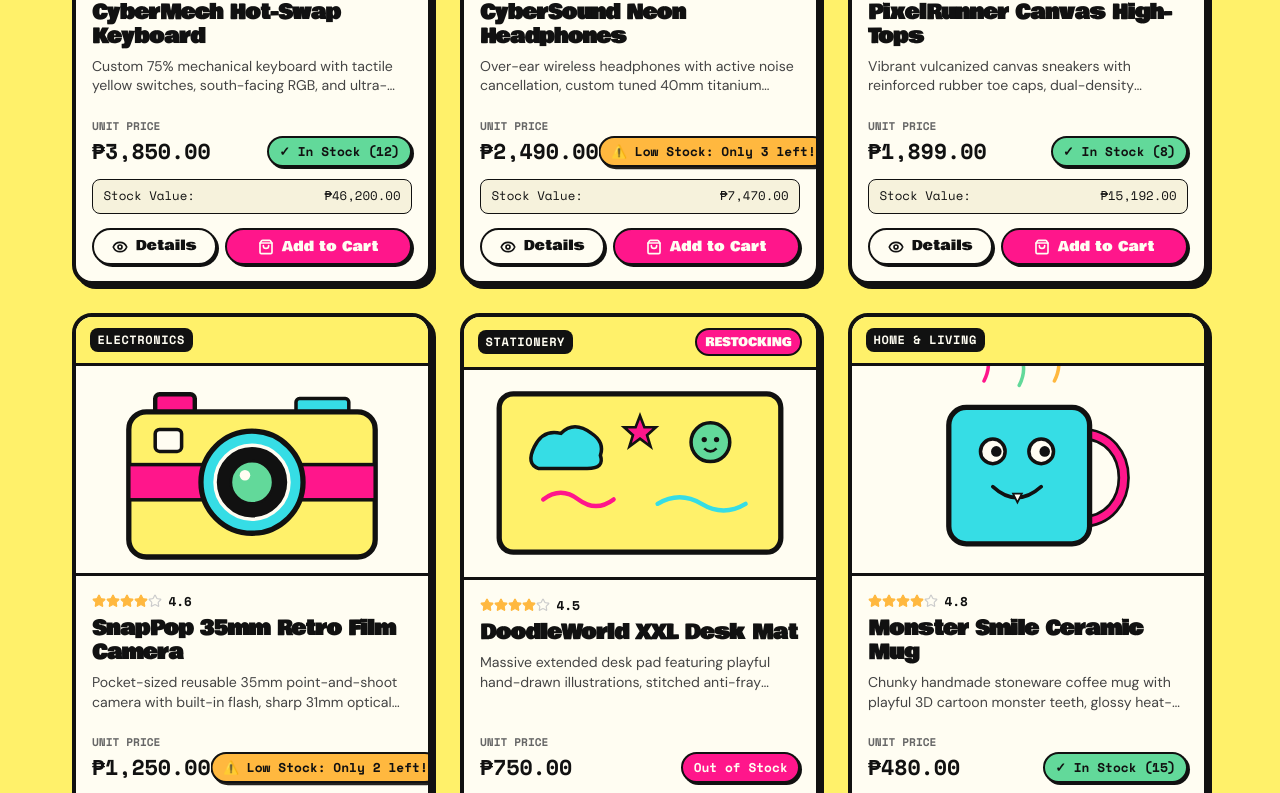
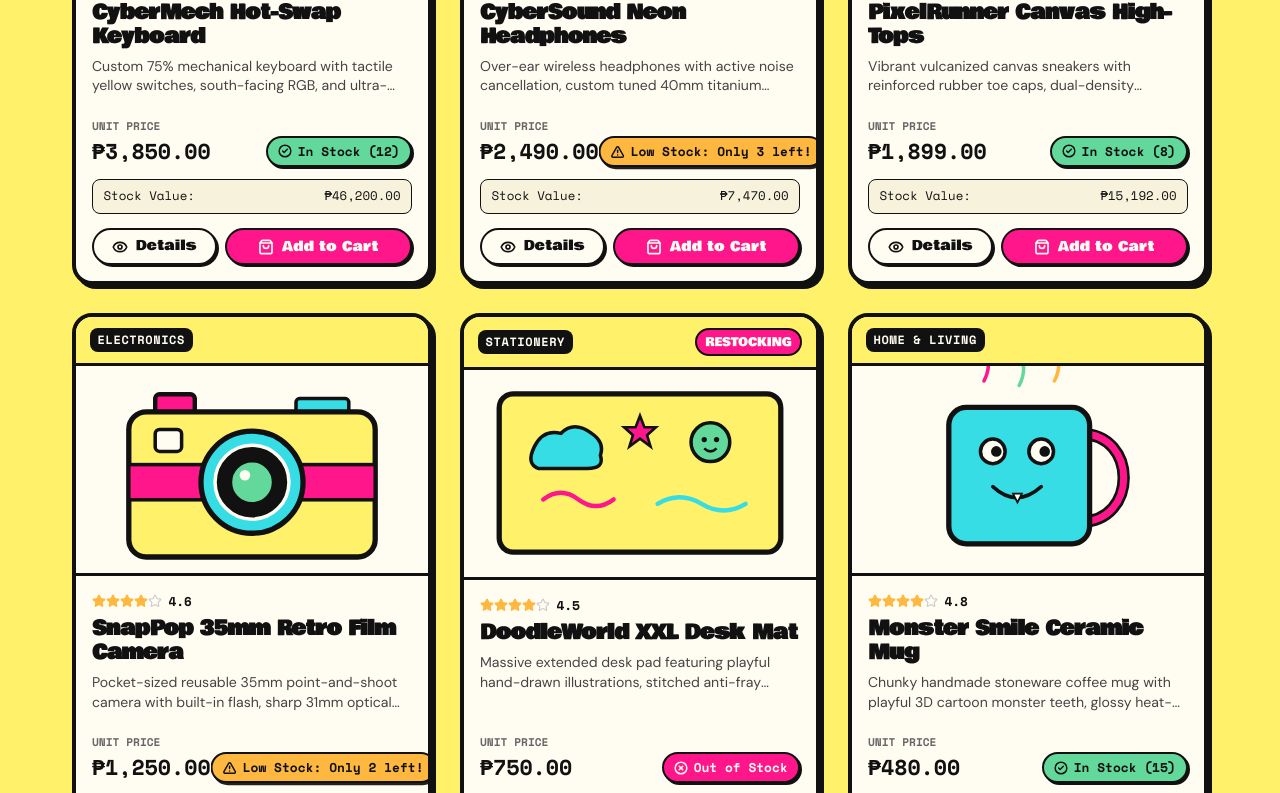
Before and after one commit to Lacastezy01/PreFinal-ProductApp, a React (Vite) app: page / in a window 1280 px wide. Shown: the part 1416-2209 px from the top of the page. Built offline with nearby package versions, Linux system fonts and the light colour scheme; a web font is replaced by a local one.

Commit message:
calculate cart totals and display stock status

```diff
--- a/src/components/CartSummary.tsx
+++ b/src/components/CartSummary.tsx
@@ -1,8 +1,12 @@
-import React from 'react';
+import React, { useMemo } from 'react';
 import { CartItem } from '../types/product';
 import { formatPeso } from '../utils/currency';
-import { calculateCartTotal, calculateTotalUnits, calculateDistinctItemsCount } from '../utils/calculations';
-import { ShoppingCart, CheckCircle, ArrowRight } from 'lucide-react';
+import {
+  calculateCartTotal,
+  calculateTotalUnits,
+  calculateDistinctItemsCount
+} from '../utils/calculations';
+import { ShoppingCart, CheckCircle, ArrowRight, ShieldCheck, Tag } from 'lucide-react';
 import { Link } from 'react-router-dom';
 
 export interface CartSummaryProps {
@@ -11,9 +15,10 @@ export interface CartSummaryProps {
 }
 
 export const CartSummary: React.FC<CartSummaryProps> = ({ cartItems, onCheckout }) => {
-  const distinctItems = calculateDistinctItemsCount(cartItems);
-  const totalUnits = calculateTotalUnits(cartItems);
-  const overallTotal = calculateCartTotal(cartItems);
+  // Use useMemo for optimal reactive derivation of totals
+  const distinctItems = useMemo(() => calculateDistinctItemsCount(cartItems), [cartItems]);
+  const totalUnits = useMemo(() => calculateTotalUnits(cartItems), [cartItems]);
+  const overallTotal = useMemo(() => calculateCartTotal(cartItems), [cartItems]);
 
   return (
     <div className="cart-summary-box">
@@ -24,22 +29,34 @@ export const CartSummary: React.FC<CartSummaryProps> = ({ cartItems, onCheckout
 
       <div className="summary-breakdown">
         <div className="summary-row">
-          <span className="summary-label">Distinct Items:</span>
-          <span className="summary-value">{distinctItems} items</span>
+          <span className="summary-label">Distinct Products:</span>
+          <span className="summary-value">{distinctItems} item{distinctItems === 1 ? '' : 's'}</span>
         </div>
         <div className="summary-row">
-          <span className="summary-label">Total Units:</span>
-          <span className="summary-value">{totalUnits} units</span>
+          <span className="summary-label">Total Selected Units:</span>
+          <span className="summary-value">{totalUnits} unit{totalUnits === 1 ? '' : 's'}</span>
+        </div>
+        <div className="summary-row">
+          <span className="summary-label">Subtotal of Items:</span>
+          <span className="summary-value">{formatPeso(overallTotal)}</span>
         </div>
         <div className="summary-row summary-row--shipping">
           <span className="summary-label">Standard Shipping:</span>
-          <span className="summary-value text-green">FREE (Student Exam Promo)</span>
+          <span className="summary-value text-green">FREE (Exam Promo)</span>
+        </div>
+
+        <div className="summary-coupon-badge">
+          <Tag size={14} />
+          <span>CCDI-PREFINAL-PROMO APPLIED</span>
         </div>
 
         <div className="summary-divider" />
 
         <div className="summary-row summary-row--total">
-          <span className="summary-total-label">OVERALL TOTAL:</span>
+          <div className="summary-total-heading">
+            <span className="summary-total-label">OVERALL TOTAL:</span>
+            <span className="summary-total-subtext">All Philippine Peso taxes included</span>
+          </div>
           <span className="summary-total-amount">{formatPeso(overallTotal)}</span>
         </div>
       </div>
@@ -50,7 +67,7 @@ export const CartSummary: React.FC<CartSummaryProps> = ({ cartItems, onCheckout
             type="button"
             onClick={onCheckout}
             disabled={cartItems.length === 0}
-            className="btn btn--primary btn--full"
+            className="btn btn--primary btn--full btn--lg"
           >
             <CheckCircle size={20} strokeWidth={2.5} />
             <span>CONFIRM & CHECKOUT</span>
@@ -58,13 +75,18 @@ export const CartSummary: React.FC<CartSummaryProps> = ({ cartItems, onCheckout
         ) : (
           <Link
             to="/cart"
-            className="btn btn--primary btn--full"
+            className="btn btn--primary btn--full btn--lg"
           >
             <span>REVIEW IN CART</span>
             <ArrowRight size={20} strokeWidth={2.5} />
           </Link>
         )}
       </div>
+
+      <div className="summary-trust-badge">
+        <ShieldCheck size={16} className="text-green" />
+        <span>Calculated via React Hooks & JavaScript .reduce()</span>
+      </div>
     </div>
   );
 };
--- a/src/components/StockBadge.tsx
+++ b/src/components/StockBadge.tsx
@@ -1,30 +1,51 @@
 import React from 'react';
+import { AlertTriangle, CheckCircle2, XCircle } from 'lucide-react';
 
 export interface StockBadgeProps {
   quantity: number;
   className?: string;
+  showIcon?: boolean;
 }
 
-export const StockBadge: React.FC<StockBadgeProps> = ({ quantity, className = '' }) => {
+export const StockBadge: React.FC<StockBadgeProps> = ({
+  quantity,
+  className = '',
+  showIcon = true
+}) => {
   if (quantity === 0) {
     return (
-      <span className={`stock-badge stock-badge--out ${className}`}>
-        Out of Stock
+      <span
+        className={`stock-badge stock-badge--out ${className}`}
+        role="status"
+        aria-label="Product is out of stock"
+      >
+        {showIcon && <XCircle size={14} strokeWidth={2.5} />}
+        <span>Out of Stock</span>
       </span>
     );
   }
 
   if (quantity < 5) {
     return (
-      <span className={`stock-badge stock-badge--low ${className}`}>
-        ⚠️ Low Stock: Only {quantity} left!
+      <span
+        className={`stock-badge stock-badge--low ${className}`}
+        role="status"
+        aria-label={`Low stock alert: only ${quantity} units remaining`}
+      >
+        {showIcon && <AlertTriangle size={14} strokeWidth={2.5} />}
+        <span>Low Stock: Only {quantity} left!</span>
       </span>
     );
   }
 
   return (
-    <span className={`stock-badge stock-badge--in ${className}`}>
-      ✓ In Stock ({quantity})
+    <span
+      className={`stock-badge stock-badge--in ${className}`}
+      role="status"
+      aria-label={`In stock: ${quantity} units available`}
+    >
+      {showIcon && <CheckCircle2 size={14} strokeWidth={2.5} />}
+      <span>In Stock ({quantity})</span>
     </span>
   );
 };
--- a/src/styles/components.css
+++ b/src/styles/components.css
@@ -1593,6 +1593,44 @@
   font-weight: 700;
 }
 
+.summary-coupon-badge {
+  display: inline-flex;
+  align-items: center;
+  gap: 0.35rem;
+  background-color: var(--color-bg-yellow);
+  border: 1px dashed var(--color-black);
+  border-radius: var(--radius-sm);
+  padding: 0.3rem 0.6rem;
+  font-family: var(--font-mono);
+  font-size: 0.72rem;
+  font-weight: 700;
+  color: var(--color-black);
+  margin: 0.25rem 0;
+}
+
+.summary-total-heading {
+  display: flex;
+  flex-direction: column;
+}
+
+.summary-total-subtext {
+  font-family: var(--font-body);
+  font-size: 0.72rem;
+  color: #777777;
+  font-weight: 500;
+}
+
+.summary-trust-badge {
+  display: flex;
+  align-items: center;
+  justify-content: center;
+  gap: 0.4rem;
+  font-size: 0.75rem;
+  color: #555555;
+  margin-top: 1rem;
+  text-align: center;
+}
+
 .summary-divider {
   height: 2px;
   background-color: var(--color-black);
```
